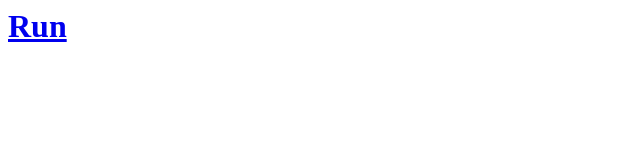
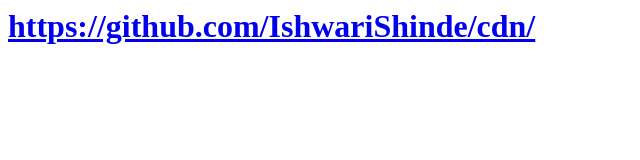
Before and after one commit to IshwariShinde/cdn, a plain HTML site: page index.html in a window 1280 px wide. Shown: the whole page, without its empty margins (0-640 px from the left). Drawn offline with Linux system fonts and the light colour scheme.

Commit message:
Update index.html

```diff
--- a/index.html
+++ b/index.html
@@ -1 +1 @@
-<h1><a href=https://IshwariShinde.github.io/cdn>Run</a></h1>
+<h1><a href=https://IshwariShinde.github.io/cdn>https://github.com/IshwariShinde/cdn/</a></h1>
```
